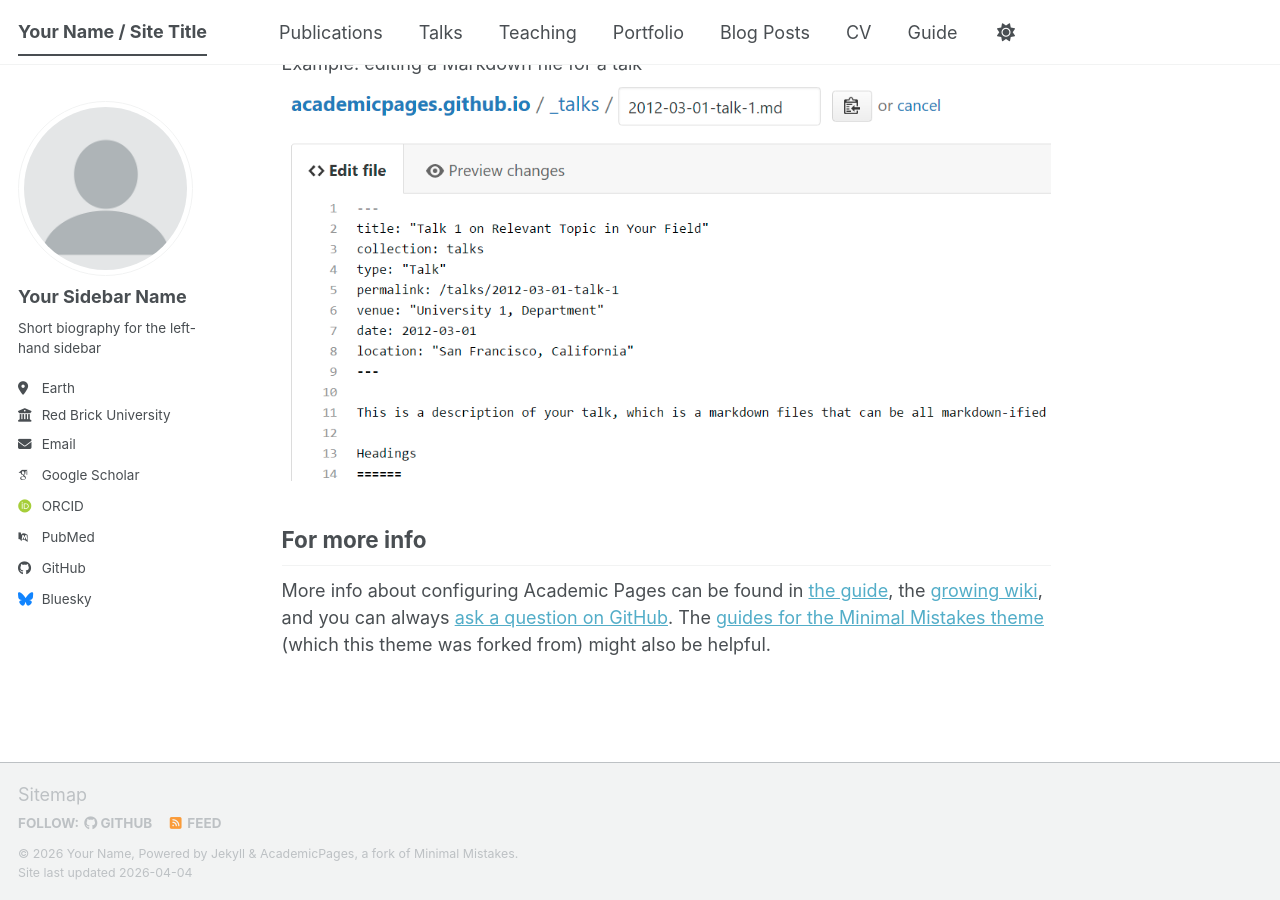
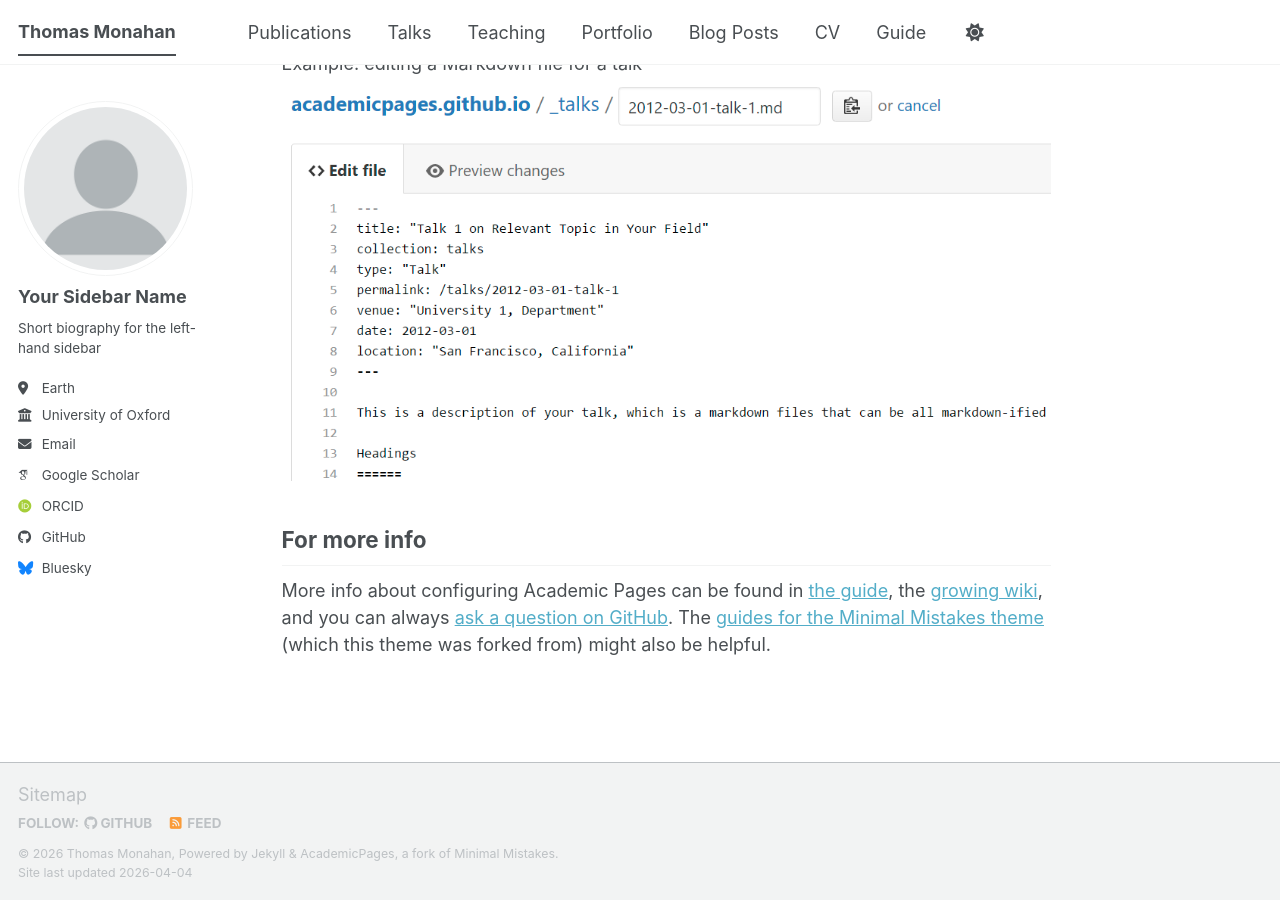
Before and after one commit to thomasmonahan/thomasmonahan.github.io, a Jekyll site: the page built from _pages/about.md, in a window 1280 px wide and 900 px high, scrolled down 2720 px. Built offline with Jekyll 4.4.1, drawn with Linux system fonts in a browser that asks for light colours; some web fonts are replaced; a script bundle is joined from its source files by our own code; library files that are not in the unit come from our copies.

Commit message:
Update personal details in _config.yml
Updated personal information and links in the configuration file.

```diff
--- a/_config.yml
+++ b/_config.yml
@@ -9,14 +9,14 @@
 # Basic Site Settings
 locale                   : "en-US"
 site_theme               : "default" # The available themes options are "default", "air", "sunrise", "mint", "dirt" and "contrast"
-title                    : "Your Name / Site Title"
+title                    : "Thomas Monahan"
 title_separator          : "-"
-name                     : &name "Your Name"
-description              : &description "Your Name's academic portfolio"   # Update this with a general description of your site, this is the default if not overridden by a page
-url                      : https://academicpages.github.io # The base hostname & protocol for your site e.g. "https://[your GitHub username].github.io",
+name                     : &name "Thomas Monahan"
+description              : &description "Thomas Monahan's academic portfolio"   # Update this with a general description of your site, this is the default if not overridden by a page
+url                      : https://thomasmonahan.github.io # The base hostname & protocol for your site e.g. "https://[your GitHub username].github.io",
                                                            # or if you already have some other page hosted on Github then use "https://[your GitHub username].github.io/[Your Repo Name]"
 baseurl                  : "" # the subpath of your site, e.g. "/blog"
-repository               : "academicpages/academicpages.github.io"
+repository               : "thomasmonahan/thomasmonahan.github.io"
 
 # Site Author - The following control what appear as part of the author content on the side bar.
 #               If a field is blank the icon and link will not appear, otherwise it will be shown.
@@ -28,20 +28,20 @@ author:
   pronouns         : # example: "she/her"
   bio              : "Short biography for the left-hand sidebar"
   location         : "Earth"
-  employer         : "Red Brick University"
+  employer         : "University of Oxford"
   uri              : # URL
-  email            : "none@example.org"
+  email            : "thomas.monahan@eng.ox.ac.uk"
 
   # Academic websites
   academia         : # URL
   arxiv            : # URL - Update with the correct link to your profile
-  googlescholar    : "https://scholar.google.com/citations?user=PS_CX0AAAAAJ"
+  googlescholar    : "https://scholar.google.com/citations?user=W4-m6_8AAAAJ&hl=en"
   inspire-hep      : # URL
   impactstory      : # URL
-  orcid            : "https://orcid.org/yourorcidurl"
+  orcid            : "https://orcid.org/0000-0003-3889-5551"
   semantic         : # URL
   ssrn             : # URL
-  pubmed           : "https://www.ncbi.nlm.nih.gov/pubmed/?term=john+snow"
+  pubmed           : #
   researchgate     : # URL
   scopus           : # URL
   zotero           : # URL
@@ -51,13 +51,13 @@ author:
   bitbucket        : # Username - Update with your username on the site
   codepen          : # Username
   dribbble         : # Username
-  github           : "academicpages"
+  github           : "thomasmonahan"
   kaggle           : # Username
   stackoverflow    : # User number or user number and name (i.e., use "1" or "1/jeff-atwood")
 
   # Social media
   artstation       : # Username
-  bluesky          : "bsky.app" # Replace this with you Bluesky username
+  bluesky          : "thomasmonahan.bsky.social" # Replace this with you Bluesky username
   facebook         : # Username
   flickr           : # Username
   foursquare       : # Username
```
